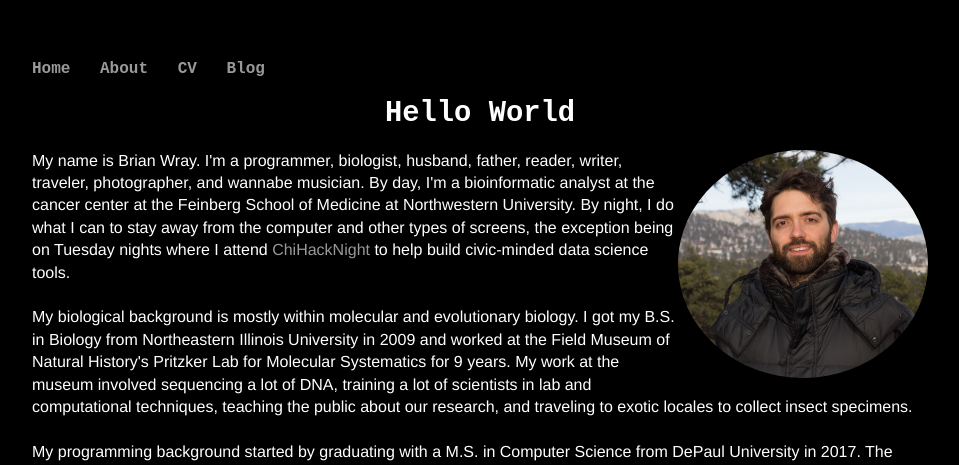
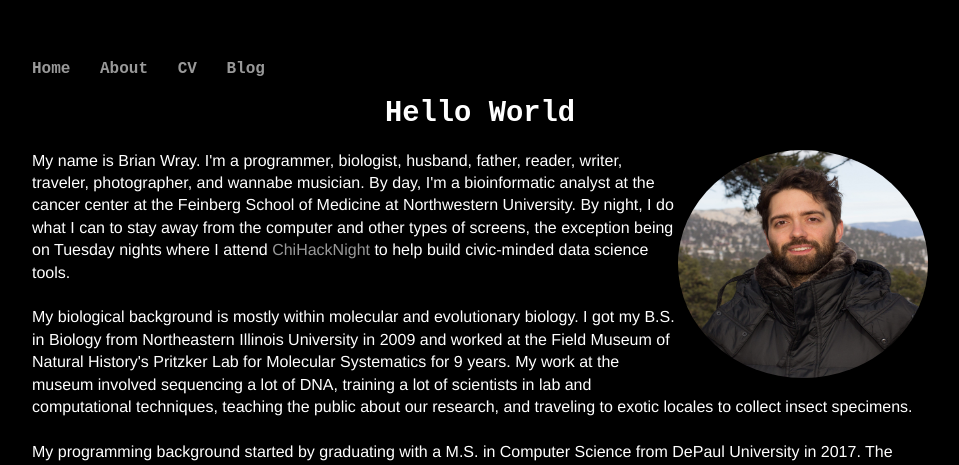
Before and after one commit to bwray/bwray.github.io, a Jekyll site: the page built from about/index.html, in a window 1280 px wide. Shown: the top 465 px of the page, without its empty margins (160-1119 px from the left). Built offline with Jekyll 4.4.1, drawn with Linux system fonts in a browser that asks for light colours.

Commit message:
Updated image
square crop

```diff
--- a/about/index.html
+++ b/about/index.html
@@ -4,7 +4,8 @@ title: About me
 ---
 <div class="blurb">
 	<h1 style = "font-family: 'Courier New'; font-size: 180%; text-align:center;">Hello World</h1>
-	<img src="https://github.com/bwray/bwray.github.io/blob/master/images/LIProfileDec2016%20compressed_1mb.jpg?raw=true"  alt="Profile photo of Brian Wray, youngish white guy with a beard, in black winter coat with mountains in the background." style="float:right;width:250px;height:228px;">
+	<img src="https://github.com/bwray/bwray.github.io/blob/master/images/BWray_pic_compressed_cropped_sq.jpg?raw=true"
+	alt="Profile photo of Brian Wray, youngish white guy with a beard, in black winter coat with mountains in the background." style="float:right;width:250px;height:228px;">
 
 	<p  style = "font-family: helvetica; font-size: 100%">
 
```
